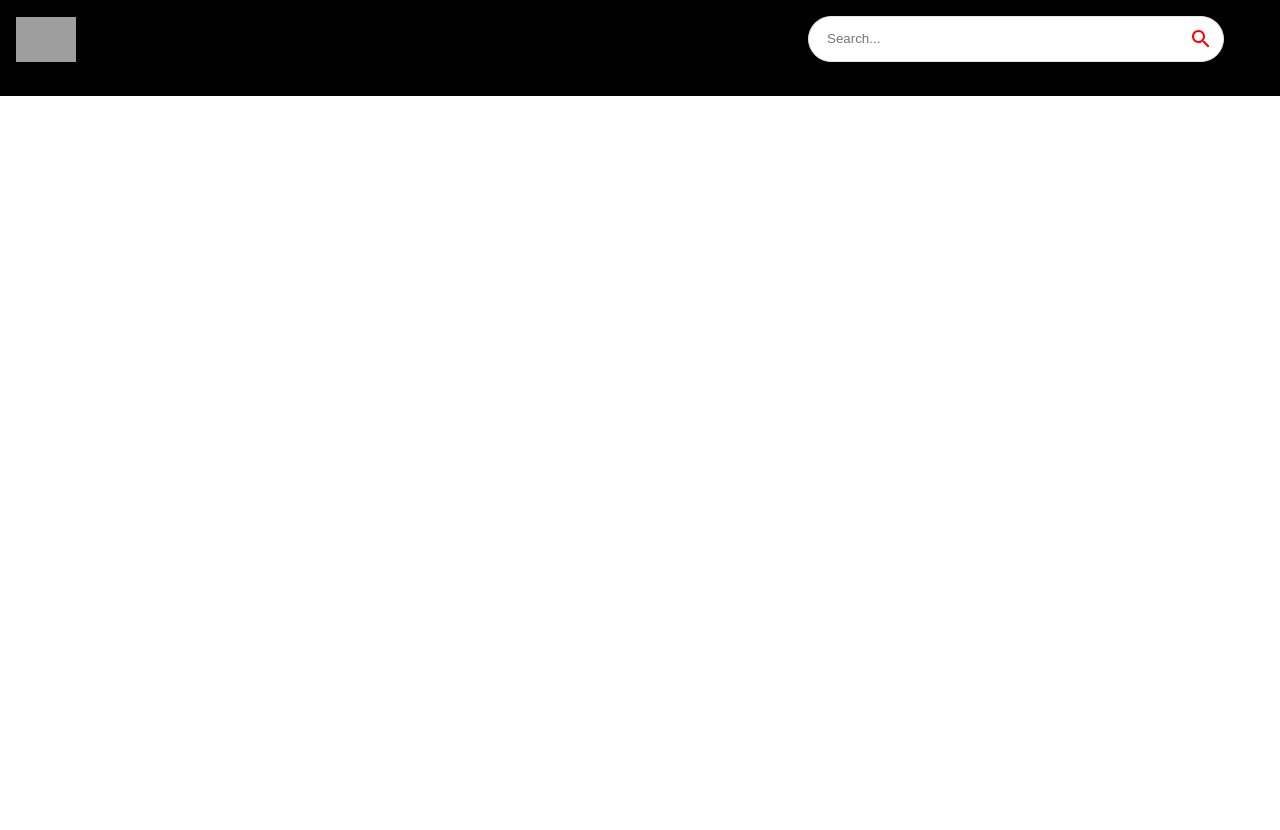
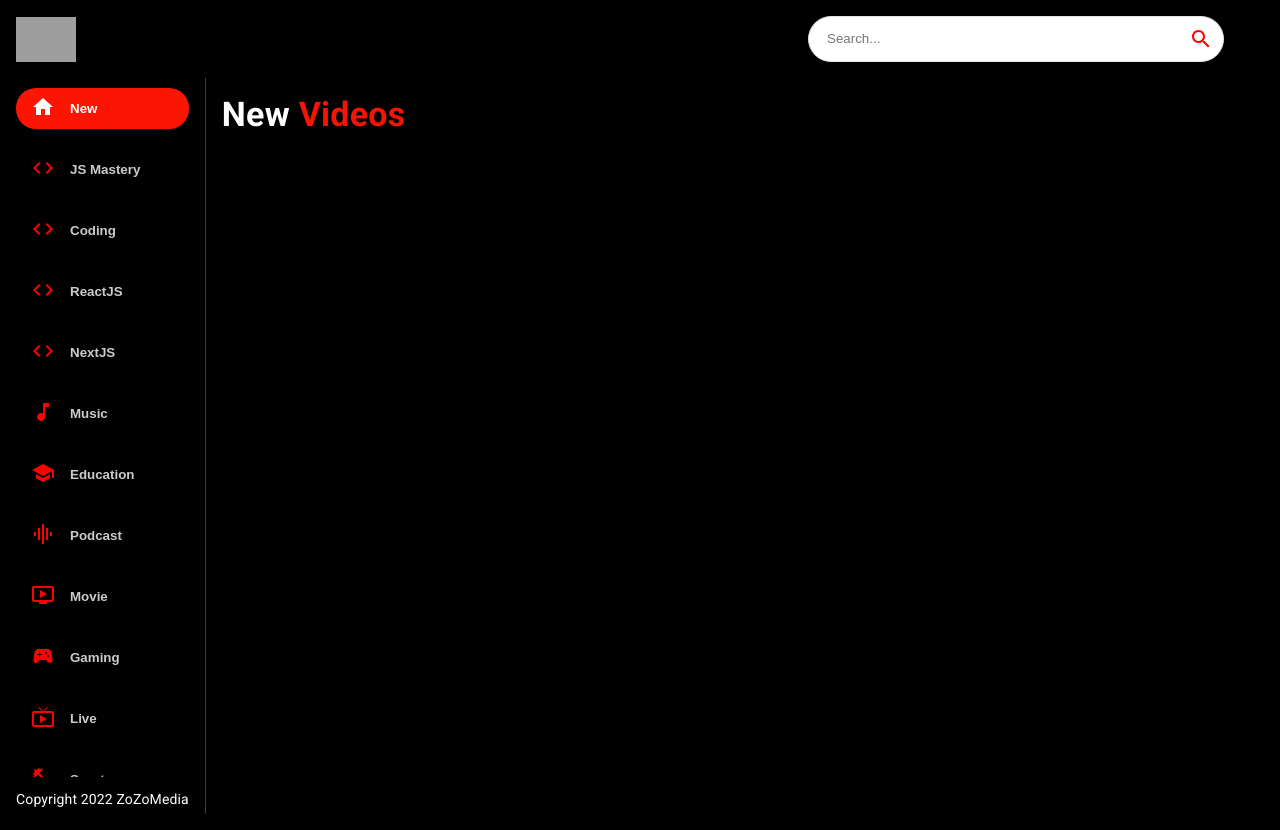
Before and after one commit to ZOZO-coding/youtube_clone, a React (Create React App) app: page / in a window 1280 px wide. Before the commit the page ends 800 px from the top, so only its background shows below. Built offline with nearby package versions, Linux system fonts and the light colour scheme; grey boxes are pictures that could not be loaded.

Commit message:
finish sidebar and now move to api fetching

```diff
--- a/src/components/Feed.js
+++ b/src/components/Feed.js
@@ -1,8 +1,28 @@
-import React from 'react'
+import { useState, useEffect } from "react"
+import { Box, Stack, Typography } from  "@mui/material"
 
+import { Sidebar, Videos } from "./"
+
+// consist of sidebar and video feeds
 const Feed = () => {
     return (
-        <div>Feed</div>
+        <Stack sx={{ flexDirection: { sx: 'column', md: 'row'}}}>
+            <Box sx={{ height: { sx: 'auto', md: '92vh' }, borderRight: '1px solid #3d3d3d', px: {sx: 0, md: 2}}}>
+                <Sidebar />
+
+                <Typography className='copyright' variant='body2' sx={{ mt: 1.5, color: '#fff' }}>
+                    Copyright 2022 ZoZoMedia
+                </Typography>
+            </Box>
+
+            <Box p={2} sx={{ overflowY: 'auto', height: '90vh', flex: 2}}>
+                <Typography variant="h4" fontWeight="bold" mb={2} sx={{ color: 'white' }}>
+                    New <span style={{ color: '#F31503' }}>Videos</span>
+                </Typography>
+
+                <Videos videos={[]} />
+            </Box>
+        </Stack>
     )
 }
 
--- /dev/null
+++ b/src/components/Sidebar.js
@@ -0,0 +1,36 @@
+import { Stack } from '@mui/material'
+
+// an array of all categories with names and icons
+import { categories } from '../utils/constants'
+
+const selectedCategory = 'New';
+
+const Sidebar = () => {
+  return (
+    <Stack
+        direction='row'
+        sx={{
+            overflowY: 'auto',
+            height: { sx: 'auto', md: '95%' },
+            flexDirection: { md: 'column' }
+        }}
+    >
+        {/* map over categories */}
+        { categories.map((category) => (
+            <button
+                className='category-btn'
+                style={{
+                    background: category.name === selectedCategory && '#FC1503',
+                    color: 'white'
+                }}
+                key={category.name}
+            >
+                <span style={{ color: category.name === selectedCategory ? 'white' : 'red', marginRight: '15px' }}>{category.icon}</span>
+                <span style={{ opacity: category.name === selectedCategory ? '1' : '0.8'}}>{category.name}</span>
+            </button>
+        ))}
+    </Stack>
+  )
+}
+
+export default Sidebar
--- /dev/null
+++ b/src/components/Videos.js
@@ -0,0 +1,9 @@
+import React from 'react'
+
+const Videos = () => {
+  return (
+    <div>Videos</div>
+  )
+}
+
+export default Videos
--- a/src/components/index.js
+++ b/src/components/index.js
@@ -4,3 +4,5 @@
 export { default as SearchFeed} from './SearchFeed';
 export { default as VideoDetail} from './VideoDetail';
 export { default as SearchBar} from './SearchBar';
+export { default as Sidebar} from './Sidebar';
+export { default as Videos} from './Videos';
```
